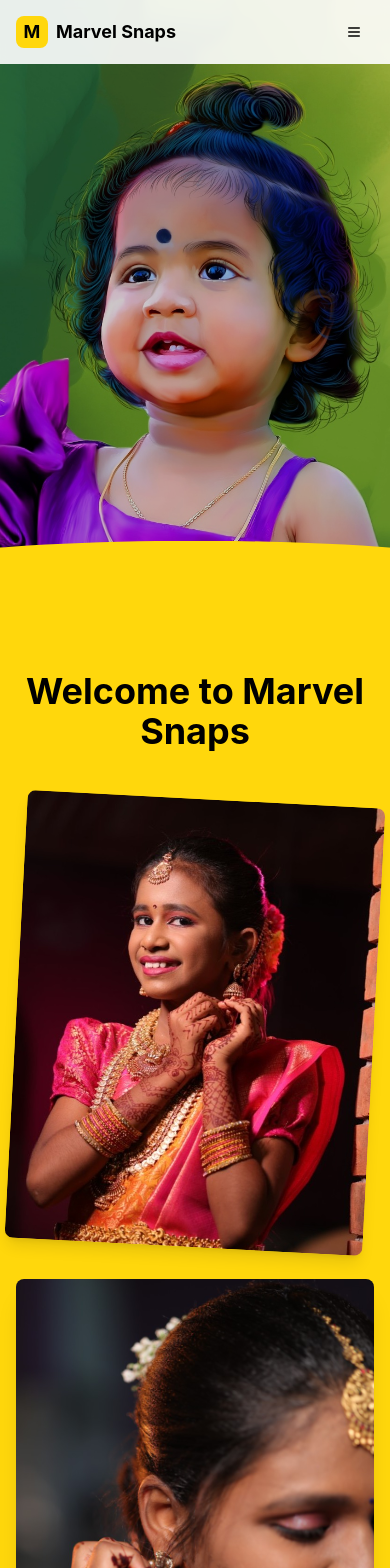
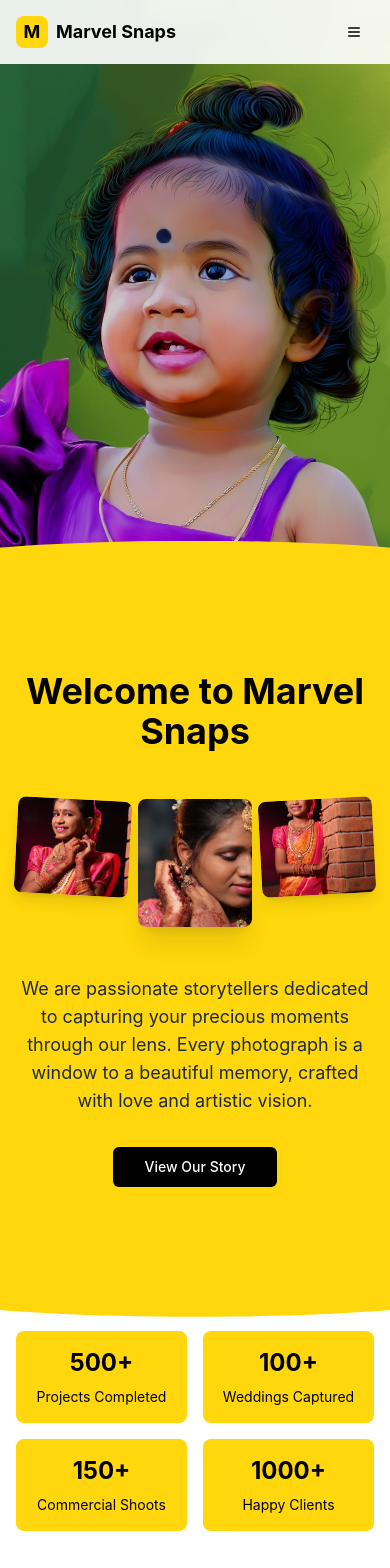
Before and after one commit to Gokulvasano7/marvel-snap-visuals-gallery, a React (Vite) app: page / in a window 390 px wide. Shown: the top 1568 px of the page. Built offline with nearby package versions, Linux system fonts and the light colour scheme.

Commit message:
Fix mobile view and styling
Adjust welcome section image layout and add stats section. Update title colors in about and gallery pages.

```diff
--- a/src/pages/About.tsx
+++ b/src/pages/About.tsx
@@ -126,8 +126,8 @@ const About = () => {
       <section className="py-16 bg-marvel-black text-white">
         <div className="max-w-7xl mx-auto px-4 sm:px-6 lg:px-8">
           <div className="text-center mb-12">
-            <h2 className="text-4xl font-bold mb-4">
-              Our <span className="text-marvel-yellow">Achievements</span>
+            <h2 className="text-4xl font-bold mb-4 text-white">
+              Our Achievements
             </h2>
             <p className="text-gray-300">Numbers that speak for our dedication and quality</p>
           </div>
@@ -152,7 +152,7 @@ const About = () => {
         <div className="max-w-7xl mx-auto px-4 sm:px-6 lg:px-8">
           <div className="text-center mb-16">
             <h2 className="text-4xl md:text-5xl font-bold mb-6 text-black">
-              Meet Our <span className="text-marvel-yellow">Team</span>
+              Meet Our Team
             </h2>
             <p className="text-lg text-gray-600 max-w-2xl mx-auto">
               Talented professionals who bring creativity, expertise, and passion to every project
--- a/src/pages/Gallery.tsx
+++ b/src/pages/Gallery.tsx
@@ -57,7 +57,7 @@ const Gallery = () => {
       <section className="py-16 bg-white">
         <div className="max-w-7xl mx-auto px-4 sm:px-6 lg:px-8 text-center">
           <h1 className="text-4xl md:text-6xl font-bold mb-6 text-black">
-            Our Masterpiece <span className="text-marvel-yellow">Collection</span>
+            Our Masterpiece Collection
           </h1>
           <p className="text-xl text-gray-600 max-w-2xl mx-auto">
             Where Every Frame Tells a Story
--- a/src/pages/Home.tsx
+++ b/src/pages/Home.tsx
@@ -96,26 +96,26 @@ Additional Message: ${formData.message}`;
             Welcome to Marvel Snaps
           </h2>
 
-          <div className="grid grid-cols-1 md:grid-cols-3 gap-8 mb-12">
+          <div className="grid grid-cols-3 gap-2 md:gap-8 mb-12">
             <div className="hover-lift">
               <img
                 src={left}
                 alt="Photography 1"
-                className="w-full h-140 object-cover rounded-lg shadow-lg transform rotate-3"
+                className="w-full h-24 md:h-140 object-cover rounded-lg shadow-lg transform rotate-3"
               />
             </div>
             <div className="hover-lift">
               <img
                 src={center}
                 alt="Photography 2"
-                className="w-full h-150 object-cover rounded-lg shadow-xl"
+                className="w-full h-32 md:h-150 object-cover rounded-lg shadow-xl"
               />
             </div>
             <div className="hover-lift">
               <img
                 src={right}
                 alt="Photography 3"
-                className="w-full h-90 object-cover rounded-lg shadow-lg transform -rotate-3"
+                className="w-full h-24 md:h-90 object-cover rounded-lg shadow-lg transform -rotate-3"
               />
             </div>
           </div>
@@ -135,15 +135,15 @@ Additional Message: ${formData.message}`;
       </section>
 
       {/* Stats Section */}
-      <section className="py-16 bg-marvel-black text-white">
+      <section className="py-16 bg-white">
         <div className="max-w-7xl mx-auto px-4 sm:px-6 lg:px-8">
-          <div className="grid grid-cols-2 md:grid-cols-4 gap-8 text-center">
+          <div className="grid grid-cols-2 md:grid-cols-4 gap-4 md:gap-8 text-center">
             {stats.map((stat, index) => (
-              <div key={index} className="hover-lift">
-                <div className="text-4xl md:text-5xl font-bold text-marvel-yellow mb-2">
+              <div key={index} className="hover-lift bg-marvel-yellow rounded-lg p-4 md:p-6">
+                <div className="text-2xl md:text-4xl font-bold text-black mb-2">
                   {stat.number}
                 </div>
-                <div className="text-gray-300">{stat.label}</div>
+                <div className="text-black text-sm md:text-base">{stat.label}</div>
               </div>
             ))}
           </div>
```
